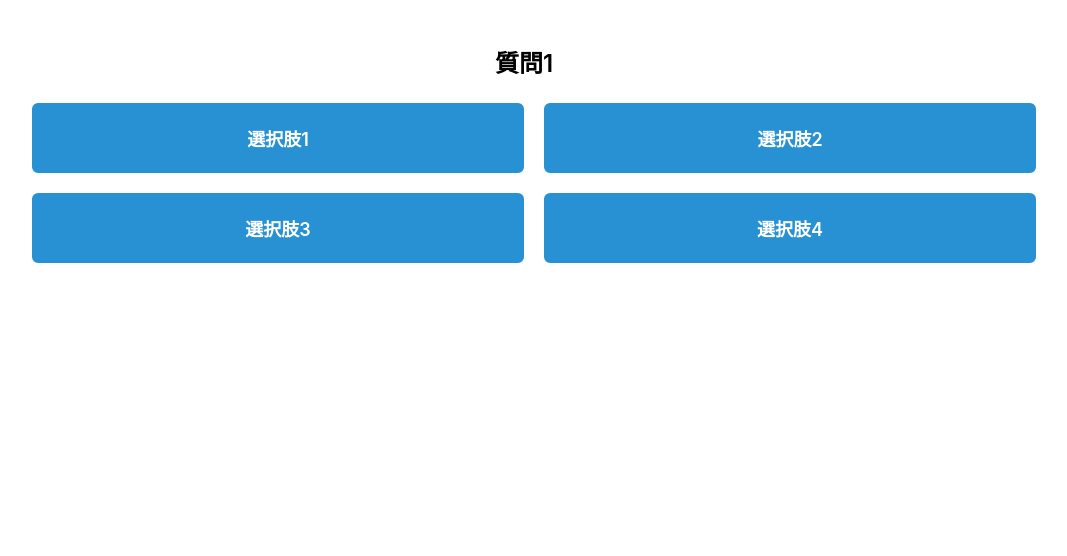
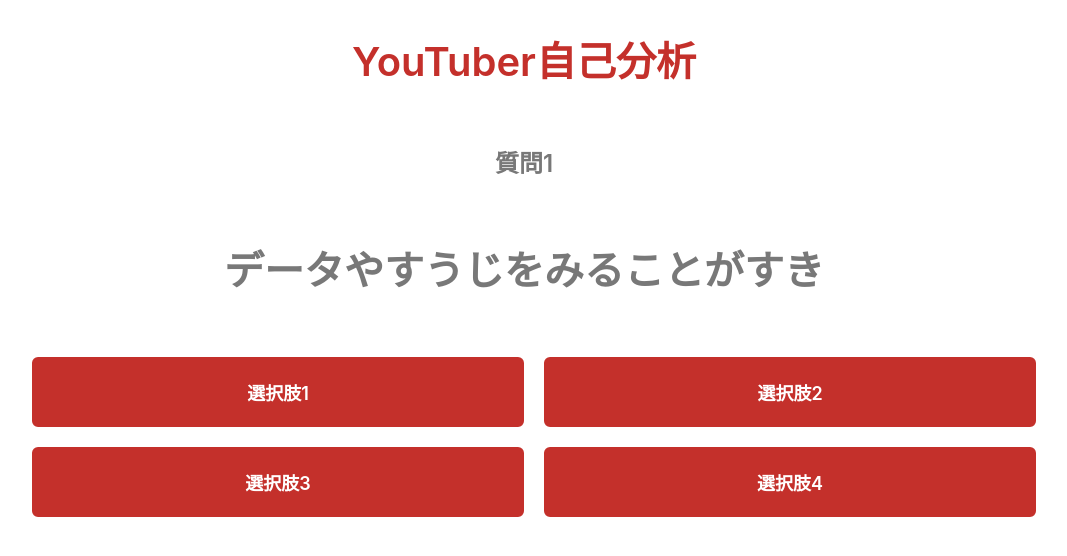
Before and after one commit to hiwa1223/Youtuber-self-analytics, a PHP site: page /quiz.html in a window 1280 px wide. Shown: the top 556 px of the page, without its empty margins (116-1183 px from the left). Run offline with PHP 8.4, Linux system fonts and the light colour scheme; some libraries are stand-ins or nearby versions.

Commit message:
ビュー修正

```diff
--- a/quiz.html
+++ b/quiz.html
@@ -8,10 +8,18 @@
     <script src="quiz.js"></script>
   </head>
   <body>
+
     <div class="choose_box">
+
+      <div class="header">
+        YouTuber自己分析
+      </div>
 
       <div id="q_01" class="fit">
        <p>質問1</p>
+      <div class="question">
+        データやすうじをみることがすき
+      </div>
       <ul class="flexbox fw">
       <li class="even"><a class="btn" href="#q_02">選択肢1</a></li>
       <li class="odd"><a class="btn" href="#q_03">選択肢2</a></li>
@@ -23,18 +31,25 @@
 
       <div id="q_02" style="display: none;">
       <p>質問2</p>
+      <div class="question">
+        じぜんのじゅんびはしっかりする
+      </div>
       <ul class="flexbox fw">
       <li class="even"><a class="btn" href="#q_06">選択肢1-1</a></li>
       <li class="odd"><a class="btn" href="#q_07">選択肢1-2</a></li>
+      <li class="odd"><a class="btn" href="#q_08">選択肢1-2</a></li>
+      <li class="odd"><a class="btn" href="#q_09">選択肢1-2</a></li>
       </ul>
       </div>
       <!-- 次の選択肢 -->
 
       <div id="q_03" style="display: none;">
-      <p>質問2？</p>
+      <p>質問3</p>
       <ul class="flexbox fw">
       <li class="even"><a class="btn" href="#q_06">選択肢2-1</a></li>
       <li class="odd"><a class="btn" href="#q_07">選択肢2-2</a></li>
+
+
       </ul>
       </div>
       <!-- 次の選択肢 -->
--- a/style.css
+++ b/style.css
@@ -38,10 +38,10 @@
   display: block;
   padding: 20px 60px;
   text-align: center;
-  background-color: #2791d4;
+  background-color: #c4302b;
   font-weight: 600;
   font-size: 18px;
-  border: 2px solid #2791d4;
+  border: 2px solid #c4302b;
   text-decoration: none;
   -webkit-border-radius: 6px;
   -moz-border-radius: 6px;
@@ -50,7 +50,7 @@
 
 .choose_box ul li a:hover {
    background-color: #fff;
-  color: #2791d4;
+  color: #c4302b;
     -webkit-transition: 0.7s;
     -moz-transition: 0.7s;
     -o-transition: 0.7s;
@@ -73,8 +73,9 @@
 .fit {
   position: absolute;
   left: 0px;
-  top: 20px;
+  top: 120px;
   width: 100%;
+  color: #787878;
 }
 #q_06 span,#q_07 span {
   display: block;
@@ -85,3 +86,19 @@
   width:100%;
   text-align: center;
 }
+
+.question{
+  text-align: center;
+  margin: 60px;
+  font-size: 40px;
+  font-weight: 600;
+  color :#787878
+}
+
+.header{
+  text-align: center;
+  font-size: 40px;
+  font-weight: 600;
+  color:#c4302b;
+  padding-top: 30px;
+}
```
